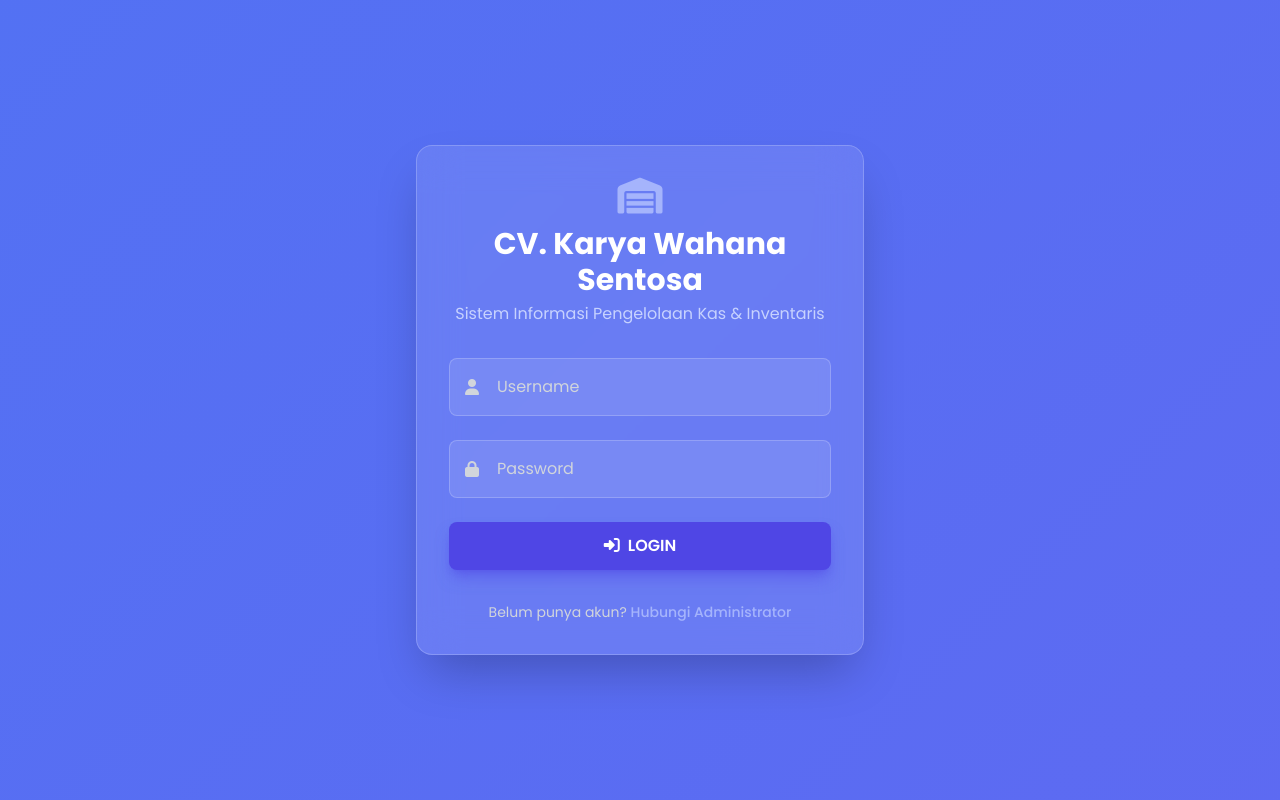
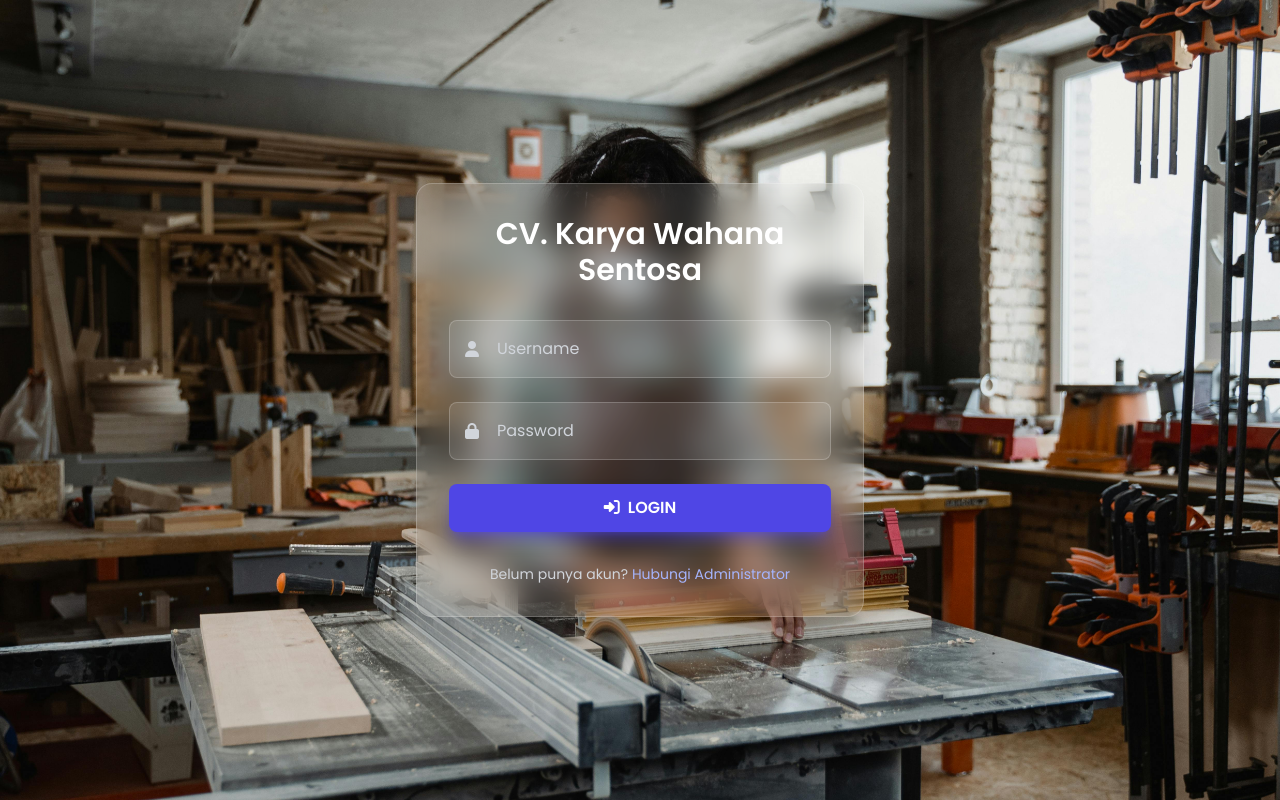
Before and after one commit to lana-techn/kas-cv, a PHP site: page / in a window 1280 px wide. Run offline with PHP 8.4, Linux system fonts and the light colour scheme; some libraries are stand-ins or nearby versions.

Commit message:
feat(ui): update login page design and remove bg-gray-100 from pages
- Redesigned login page with new background image and simplified form styling
- Removed redundant bg-gray-100 class from all management pages
- Changed gradient colors from indigo/purple to blue for consistency
- Removed search functionality and numbering columns from sales/product tables
- Simplified floating label implementation in login form using Tailwind

( close #26 )

```diff
--- a/auth/login.php
+++ b/auth/login.php
@@ -2,7 +2,6 @@
 session_start();
 require_once 'config/db_connect.php';
 
-// Jika pengguna sudah login, langsung arahkan ke dashboard
 if (isset($_SESSION['user'])) {
     header('Location: ./pages/dashboard.php');
     exit;
@@ -10,7 +9,6 @@ if (isset($_SESSION['user'])) {
 
 if ($_SERVER['REQUEST_METHOD'] === 'POST') {
     $username = $_POST['username'];
-    // Peringatan Keamanan: MD5 sangat tidak aman. Gunakan password_hash() dan password_verify() untuk aplikasi production.
     $password = md5($_POST['password']);
 
     $stmt = $pdo->prepare("SELECT * FROM user WHERE username = ? AND password = ?");
@@ -29,110 +27,86 @@ if ($_SERVER['REQUEST_METHOD'] === 'POST') {
 <!DOCTYPE html>
 <html lang="id">
 <head>
-    <meta charset="UTF-8">
-    <meta name="viewport" content="width=device-width, initial-scale=1.0">
+    <meta charset="UTF-8" />
+    <meta name="viewport" content="width=device-width, initial-scale=1.0"/>
     <title>Login - CV. Karya Wahana Sentosa</title>
     <script src="https://cdn.tailwindcss.com"></script>
+    <script>
+      tailwind.config = {
+        theme: {
+          extend: {
+            animation: {
+              'gradient-x': 'gradient-x 15s ease infinite',
+            },
+            keyframes: {
+              'gradient-x': {
+                '0%, 100%': { 'background-position': '0% 50%' },
+                '50%': { 'background-position': '100% 50%' },
+              },
+            },
+            backgroundSize: {
+              '400': '400% 400%',
+            }
+          }
+        }
+      }
+    </script>
+    <link href="https://fonts.googleapis.com/css2?family=Poppins:wght@400;600&display=swap" rel="stylesheet">
     <link rel="stylesheet" href="https://cdnjs.cloudflare.com/ajax/libs/font-awesome/6.4.0/css/all.min.css">
-    <link rel="preconnect" href="https://fonts.googleapis.com">
-    <link rel="preconnect" href="https://fonts.gstatic.com" crossorigin>
-    <link href="https://fonts.googleapis.com/css2?family=Poppins:wght@400;500;600;700&display=swap" rel="stylesheet">
-    <style>
-        body {
-            font-family: 'Poppins', sans-serif;
-            background: linear-gradient(-45deg, #6366f1, #3b82f6);
-            background-size: 400% 400%;
-            animation: gradientBG 15s ease infinite;
-        }
+</head>
+<body class="min-h-screen flex items-center justify-center p-4 font-[Poppins] bg-[url('assets/images/bg.jpg')] bg-cover bg-center bg-no-repeat">
 
-        @keyframes gradientBG {
-            0% { background-position: 0% 50%; }
-            50% { background-position: 100% 50%; }
-            100% { background-position: 0% 50%; }
-        }
-
-        .glass-card {
-            background: rgba(255, 255, 255, 0.1);
-            backdrop-filter: blur(20px);
-            -webkit-backdrop-filter: blur(20px);
-            border: 1px solid rgba(255, 255, 255, 0.2);
-        }
-
-        /* Floating Label Styles */
-        .floating-label-group {
-            position: relative;
-        }
-
-        .floating-label-group .floating-label {
-            position: absolute;
-            top: 50%;
-            left: 3rem; /* Sesuaikan dengan padding kiri ikon */
-            transform: translateY(-50%);
-            transition: all 0.2s ease-in-out;
-            pointer-events: none;
-            color: #d1d5db; /* Warna placeholder */
-        }
-
-        .floating-label-group input:focus ~ .floating-label,
-        .floating-label-group input:not(:placeholder-shown) ~ .floating-label {
-            top: -0.75rem;
-            left: 0.75rem;
-            font-size: 0.75rem;
-            color: #ffffff;
-            background: #6366f1; /* Warna background label saat aktif */
-            padding: 0 0.25rem;
-            border-radius: 0.25rem;
-        }
-    </style>
-</head>
-<body>
-    <div class="min-h-screen flex items-center justify-center p-4">
-
-        <div class="w-full max-w-md p-8 space-y-8 rounded-2xl glass-card text-white shadow-2xl">
+    <div class="w-full max-w-md p-8 space-y-8 rounded-2xl bg-white/10 backdrop-blur-lg border border-white/20 text-white shadow-2xl">
 
         <div class="text-center">
-                <i class="fas fa-warehouse text-4xl mb-3 text-indigo-300"></i>
             <h1 class="text-3xl font-bold">CV. Karya Wahana Sentosa</h1>
-                <p class="text-indigo-200 mt-1">Sistem Informasi Pengelolaan Kas & Inventaris</p>
         </div>
 
         <?php if (isset($error)): ?>
-                <div class="bg-pink-500/50 border border-pink-400 text-white px-4 py-3 rounded-lg relative text-center" role="alert">
-                    <span><?php echo htmlspecialchars($error); ?></span>
+            <div class="bg-pink-500/50 border border-pink-400 text-white px-4 py-3 rounded-lg text-center" role="alert">
+                <?php echo htmlspecialchars($error); ?>
             </div>
         <?php endif; ?>
 
         <form method="POST" class="space-y-6">
-                <div class="floating-label-group">
+            <div class="relative">
                 <span class="absolute inset-y-0 left-0 flex items-center pl-4">
                     <i class="fas fa-user text-gray-300"></i>
                 </span>
-                    <input id="username" type="text" name="username" class="w-full pl-12 pr-4 py-4 bg-white/10 border border-white/20 rounded-lg focus:outline-none focus:ring-2 focus:ring-indigo-400 placeholder-transparent" required placeholder="Username">
-                    <label for="username" class="floating-label">Username</label>
+                <input id="username" name="username" type="text" placeholder="Username"
+                    class="peer w-full pl-12 pr-4 py-4 bg-white/10 border border-white/20 rounded-lg text-white placeholder-transparent focus:outline-none focus:ring-2 focus:ring-indigo-400" required />
+                <label for="username"
+                    class="absolute left-12 top-1/2 -translate-y-1/2 text-sm text-gray-300 peer-placeholder-shown:top-1/2 peer-placeholder-shown:text-base peer-placeholder-shown:text-gray-300 peer-focus:top-[-0.75rem] peer-focus:left-3 peer-focus:text-sm peer-focus:text-white peer-focus:bg-indigo-500 peer-focus:px-1 peer-focus:rounded-md transition-all">
+                    Username
+                </label>
             </div>
 
-                <div class="floating-label-group">
+            <div class="relative">
                 <span class="absolute inset-y-0 left-0 flex items-center pl-4">
                     <i class="fas fa-lock text-gray-300"></i>
                 </span>
-                    <input id="password" type="password" name="password" class="w-full pl-12 pr-4 py-4 bg-white/10 border border-white/20 rounded-lg focus:outline-none focus:ring-2 focus:ring-indigo-400 placeholder-transparent" required placeholder="Password">
-                    <label for="password" class="floating-label">Password</label>
+                <input id="password" name="password" type="password" placeholder="Password"
+                    class="peer w-full pl-12 pr-4 py-4 bg-white/10 border border-white/20 rounded-lg text-white placeholder-transparent focus:outline-none focus:ring-2 focus:ring-indigo-400" required />
+                <label for="password"
+                    class="absolute left-12 top-1/2 -translate-y-1/2 text-sm text-gray-300 peer-placeholder-shown:top-1/2 peer-placeholder-shown:text-base peer-placeholder-shown:text-gray-300 peer-focus:top-[-0.75rem] peer-focus:left-3 peer-focus:text-sm peer-focus:text-white peer-focus:bg-indigo-500 peer-focus:px-1 peer-focus:rounded-md transition-all">
+                    Password
+                </label>
             </div>
 
-
-
             <div>
-                    <button type="submit" class="w-full font-semibold bg-indigo-600 text-white py-3 px-4 rounded-lg transition-all duration-300 transform hover:bg-indigo-700 hover:scale-105 focus:outline-none focus:ring-2 focus:ring-offset-2 focus:ring-offset-gray-800 focus:ring-indigo-500 shadow-lg shadow-indigo-600/50">
+                <button type="submit"
+                    class="w-full font-semibold bg-indigo-600 text-white py-3 px-4 rounded-lg transition-all duration-300 transform hover:bg-indigo-700 hover:scale-105 focus:outline-none focus:ring-2 focus:ring-offset-2 focus:ring-offset-gray-800 focus:ring-indigo-500 shadow-lg shadow-indigo-600/50">
                     <i class="fas fa-sign-in-alt mr-2"></i>LOGIN
                 </button>
             </div>
         </form>
 
         <p class="text-center text-sm text-gray-300">
-                Belum punya akun? <a href="#" class="font-medium text-indigo-300 hover:text-indigo-200">Hubungi Administrator</a>
+            Belum punya akun?
+            <a href="#" class="font-medium text-indigo-300 hover:text-indigo-200">Hubungi Administrator</a>
         </p>
 
     </div>
-    </div>
+
 </body>
 </html>
--- a/pages/dashboard.php
+++ b/pages/dashboard.php
@@ -142,7 +142,7 @@ if ($userLevel === 'admin') {
             <h2 class="text-2xl font-bold mb-6">Dashboard</h2>
             <?php if ($userLevel === 'admin'): ?>
                 <div class="grid grid-cols-1 sm:grid-cols-2 lg:grid-cols-4 gap-6 mb-8 items-start">
-                    <div class="group relative bg-gradient-to-br from-blue-500 to-indigo-600 p-6 rounded-2xl shadow-lg hover:shadow-2xl transform hover:-translate-y-1 transition-all duration-300 overflow-hidden">
+                    <div class="group relative bg-gradient-to-br from-blue-500 to-blue-600 p-6 rounded-2xl shadow-lg hover:shadow-2xl transform hover:-translate-y-1 transition-all duration-300 overflow-hidden">
                         <div class="absolute -right-4 -bottom-4 bg-white/10 w-24 h-24 rounded-full opacity-50 group-hover:scale-125 transition-transform duration-500"></div>
                         <div class="relative z-10">
                             <h3 class="text-white font-semibold text-lg">Manajemen User</h3>
--- a/pages/material_management.php
+++ b/pages/material_management.php
@@ -69,7 +69,7 @@ $materials = $stmt->fetchAll(PDO::FETCH_ASSOC);
     <link rel="stylesheet" href="../assets/css/responsive.css">
 </head>
 
-<div class="flex min-h-screen bg-gray-100">
+<div class="flex min-h-screen ">
     <?php require_once '../includes/sidebar.php'; ?>
     <main class="flex-1 p-6">
         <?php if ($message): ?>
--- a/pages/purchase_management.php
+++ b/pages/purchase_management.php
@@ -132,7 +132,7 @@ $today = date('Y-m-d');
     <link rel="stylesheet" href="https://cdnjs.cloudflare.com/ajax/libs/font-awesome/6.0.0-beta3/css/all.min.css">
 </head>
 
-<div class="flex min-h-screen bg-gray-100">
+<div class="flex min-h-screen ">
     <?php require_once '../includes/sidebar.php'; ?>
     <main class="flex-1 p-6">
 
--- a/pages/supplier_management.php
+++ b/pages/supplier_management.php
@@ -88,7 +88,7 @@ $suppliers = $stmt->fetchAll(PDO::FETCH_ASSOC);
     <link rel="stylesheet" href="../assets/css/responsive.css">
 </head>
 
-<div class="flex min-h-screen bg-gray-100">
+<div class="flex min-h-screen">
     <?php require_once '../includes/sidebar.php'; ?>
     <main class="flex-1 p-6">
         <?php if ($message): ?>
```
Also changed, not shown: pages/product_management.php (+2 -6 lines), pages/production_management.php (+6 -6 lines), pages/sales_management.php (+6 -30 lines), assets/images/bg.jpg (added). Lines whose indentation alone changed are shown as unchanged.
